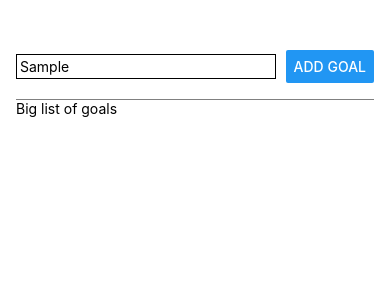
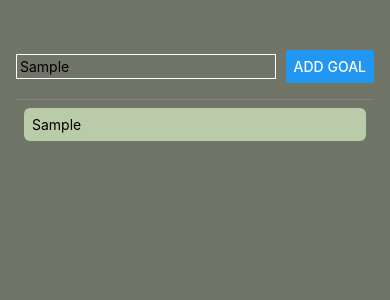
Before and after one commit to TheHolographicP/RNCourse-Exercise1, a React Native app: screen / in a window 390 px wide. Both pictures are taken after typing "Sample" into the empty fields and a click on the button "ADD GOAL". Shown: the top 300 px of the page. Built offline with nearby package versions, Linux system fonts and the light colour scheme.

Commit message:
Add goal functionality, goal list render functionality;

```diff
--- a/App.tsx
+++ b/App.tsx
@@ -1,12 +1,12 @@
 import { StatusBar } from 'expo-status-bar';
 import { useState } from 'react';
-import { StyleSheet, Text, View, Button, TextInput } from 'react-native';
+import { StyleSheet, Text, View, Button, TextInput, ScrollView, FlatList } from 'react-native';
 
 
 
 export default function App() {
   const [goalInputText, setGoalInputText] = useState('')
-
+  const [courseGoals, setCourseGoals] = useState<string[]>([])
 
   function goalInputHandler(enteredText: string)
   {
@@ -14,7 +14,7 @@ export default function App() {
   }
   function addGoalHandler()
   {
-    console.log(goalInputText)
+    setCourseGoals((currentCourseGoals) => [...currentCourseGoals, goalInputText])
   }
 
   return (
@@ -23,10 +23,18 @@ export default function App() {
         <TextInput placeholder="Course Goal" style={styles.goalInput} onChangeText={goalInputHandler}/>
         <Button title="Add Goal" onPress={addGoalHandler}/>
       </View>
-      <View style={styles.goalsContainer}>
-        <Text>Big list of goals</Text>
-
-      </View>
+      <FlatList
+        style={styles.goalsContainer}
+        data={courseGoals}
+        renderItem={
+          ({item}) => (
+            <View key={item} style={styles.goalItem}>
+              <Text>{item}</Text>
+            </View>
+          )
+        }
+      >
+      </FlatList>
     </View>
   );
 }
@@ -35,7 +43,8 @@ const styles = StyleSheet.create({
   appContainer: {
     paddingTop:50,
     paddingHorizontal:16,
-    flex:1
+    flex:1,
+    backgroundColor:'#717568'
   },
   inputContainer: {
     flexDirection: 'row',
@@ -47,11 +56,18 @@ const styles = StyleSheet.create({
   goalInput:{
     flex: 1,
     borderWidth: 1,
-    padding:3
+    padding:3,
+    borderColor: 'white',
   },
   goalsContainer:{
     flex: 1,
     borderTopColor: 'grey',
     borderTopWidth: 1
+  },
+  goalItem:{
+    margin: 8,
+    padding: 8,
+    borderRadius: 6,
+    backgroundColor: '#BACBA9'
   }
 });
```
